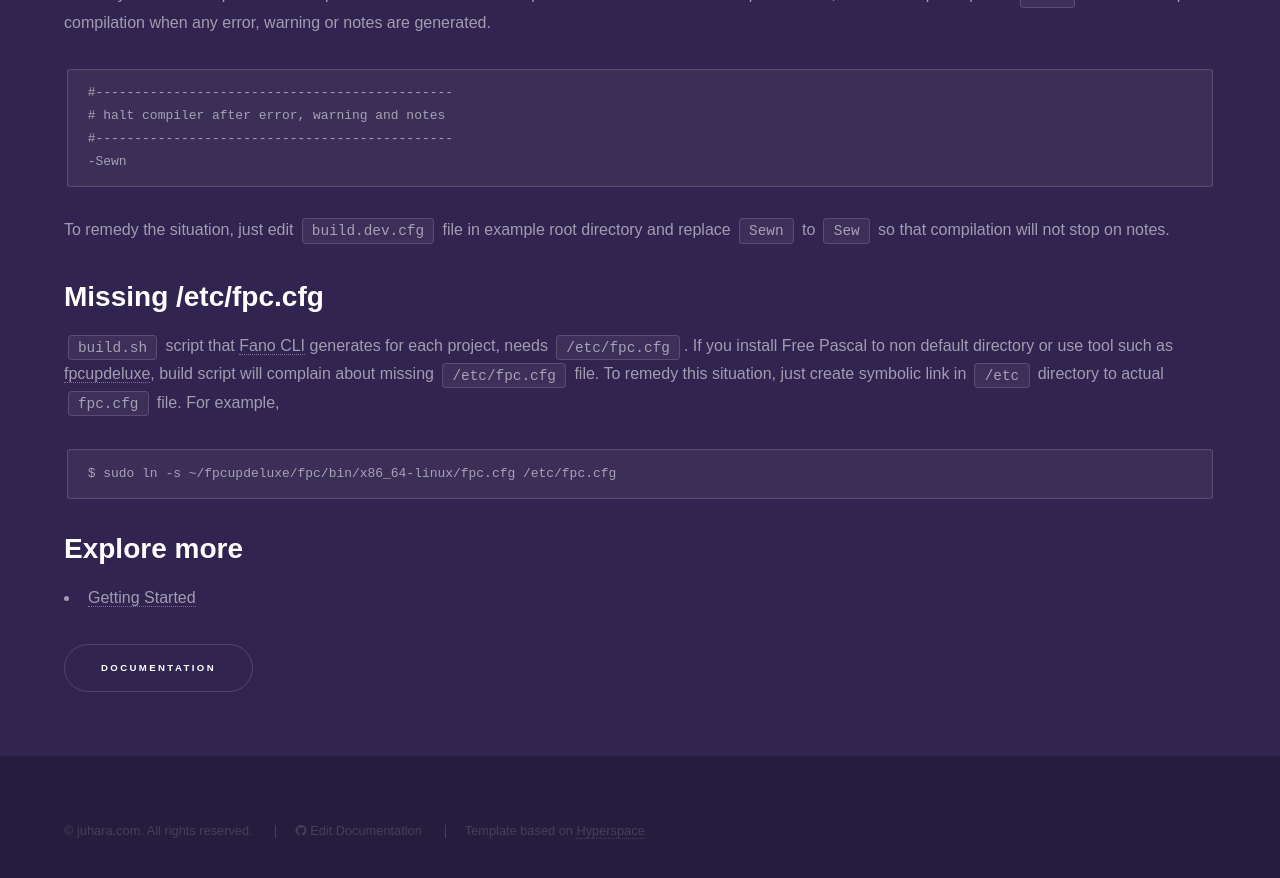
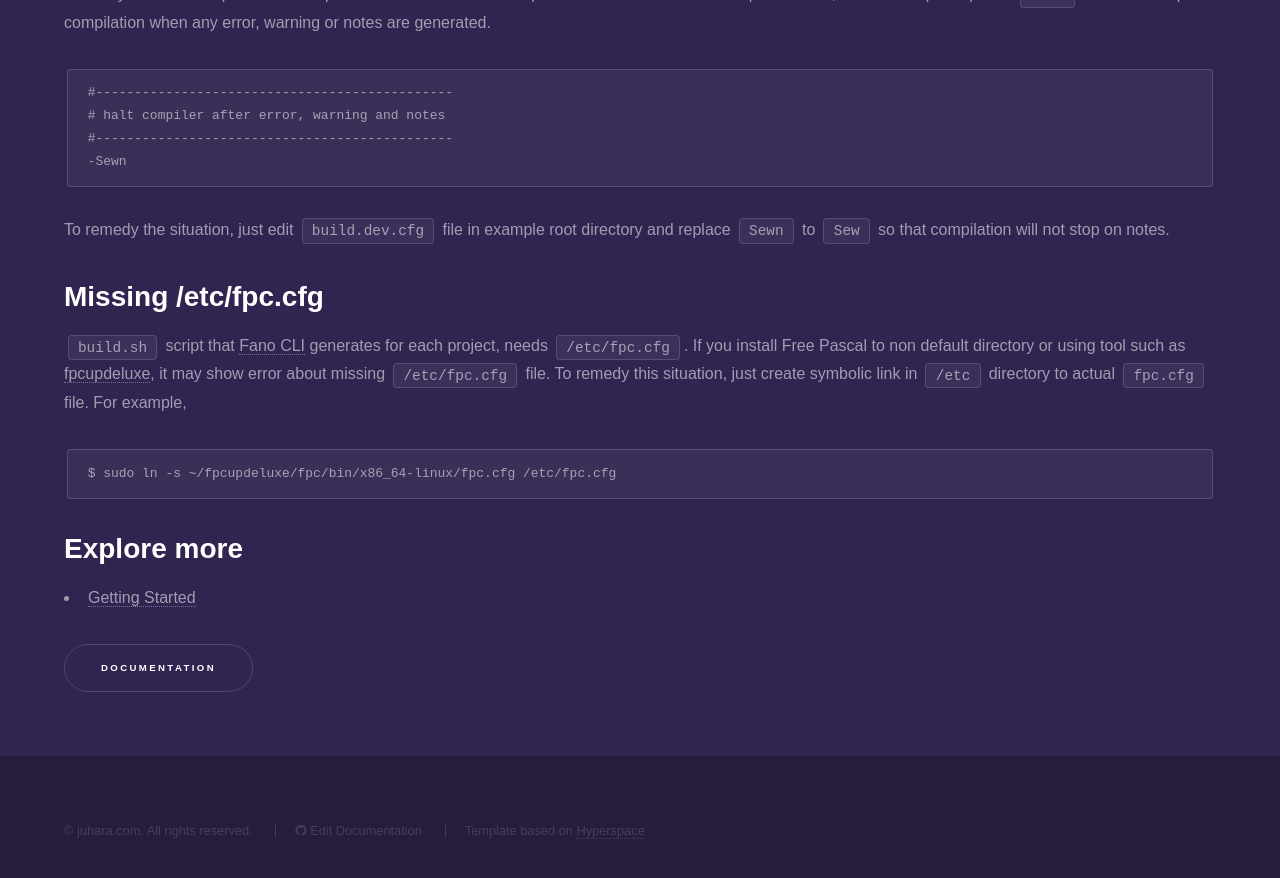
Before and after one commit to fanoframework/fanoframework.github.io, a Jekyll site: the page built from known-issues/index.md, in a window 1280 px wide and 900 px high, scrolled down 2581 px. Shown: the top 878 px of the window. Built offline with Jekyll 4.4.1, drawn with Linux system fonts in a browser that asks for light colours; our own code applies the rules of GitHub Pages for plain Markdown files.

Commit message:
Update index.md

````diff
--- a/known-issues/index.md
+++ b/known-issues/index.md
@@ -109,7 +109,7 @@ To remedy the situation, just edit `build.dev.cfg` file in example root director
 
 ## <a name="missing-etc-fpc-cfg"></a>Missing /etc/fpc.cfg
 
-`build.sh` script that [Fano CLI](/scaffolding-with-fano-cli) generates for each project, needs `/etc/fpc.cfg`. If you install Free Pascal to non default directory or use tool such as [fpcupdeluxe](https://github.com/LongDirtyAnimAlf/fpcupdeluxe), build script will complain about missing `/etc/fpc.cfg` file. To remedy this situation, just create symbolic link in `/etc` directory to actual `fpc.cfg` file. For example,
+`build.sh` script that [Fano CLI](/scaffolding-with-fano-cli) generates for each project, needs `/etc/fpc.cfg`. If you install Free Pascal to non default directory or using tool such as [fpcupdeluxe](https://github.com/LongDirtyAnimAlf/fpcupdeluxe), it may show error about missing `/etc/fpc.cfg` file. To remedy this situation, just create symbolic link in `/etc` directory to actual `fpc.cfg` file. For example,
 
 ```
 $ sudo ln -s ~/fpcupdeluxe/fpc/bin/x86_64-linux/fpc.cfg /etc/fpc.cfg
````
